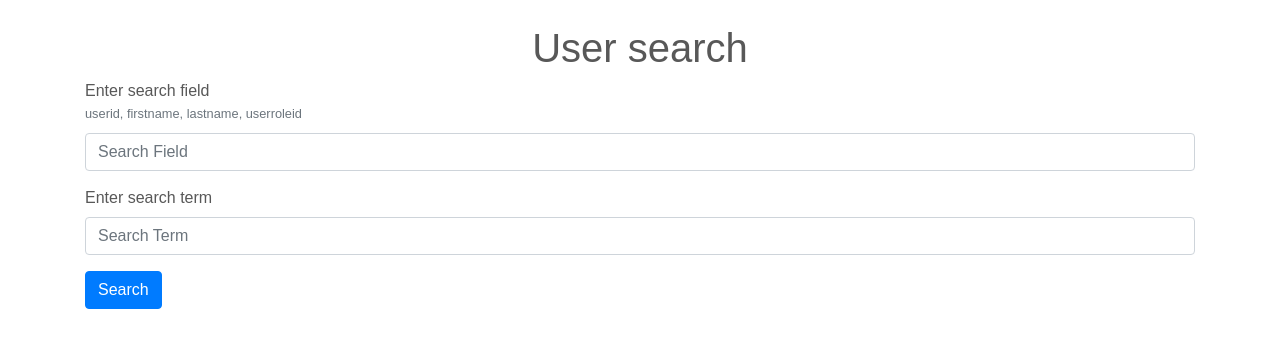
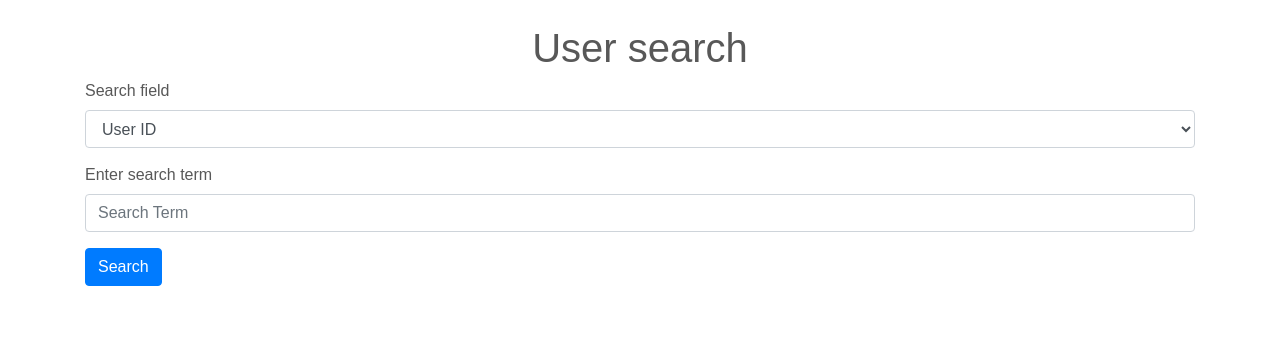
Before and after one commit to nagahole/isys2120-a3-webapp, a Python web app: template templates/users/search_users.html in a window 1280 px wide. Shown: the part 54-402 px from the top of the page. Run offline with Jinja, Linux system fonts and the light colour scheme; the template is opened without the code that fills it, so the values that code supplies are empty.

Commit message:
dropdowns

```diff
--- a/templates/users/search_users.html
+++ b/templates/users/search_users.html
@@ -6,11 +6,14 @@
 
 <form name="searchform" class="" method="POST" action="{{ url_for('search_users') }}">
     <div class="form-group">
-        <label>
-            Enter search field<br/>
-            <span class="small text-secondary">userid, firstname, lastname, userroleid</span>
-        </label>
-        <input class="form-control" type="text" name="searchfield" placeholder="Search Field" required>
+        <label>Search field</label>
+        <select class="form-control" id="searchfield" name="searchfield" required>
+            <option value="userid" selected>User ID</option>
+            <option value="firstname">First Name</option>
+            <option value="lastname">Last Name</option>
+            <option value="userroleid">User Role ID</option>
+        </select>
+        <div class="invalid-feedback">Please select a search field</div>
     </div>
 
     <div class="form-group">
```
Also changed, not shown: templates/tickets/search_tickets.html (+12 -5 lines).
